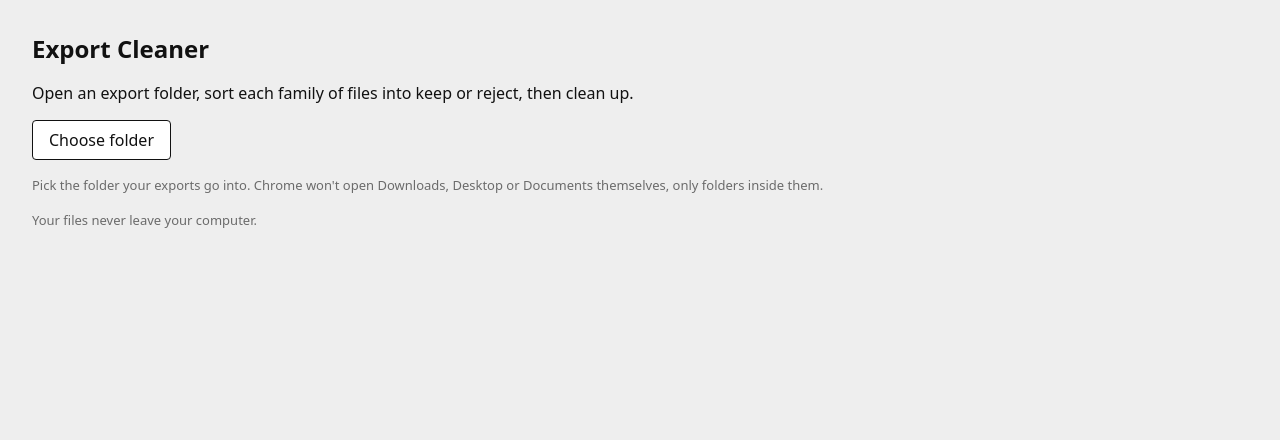
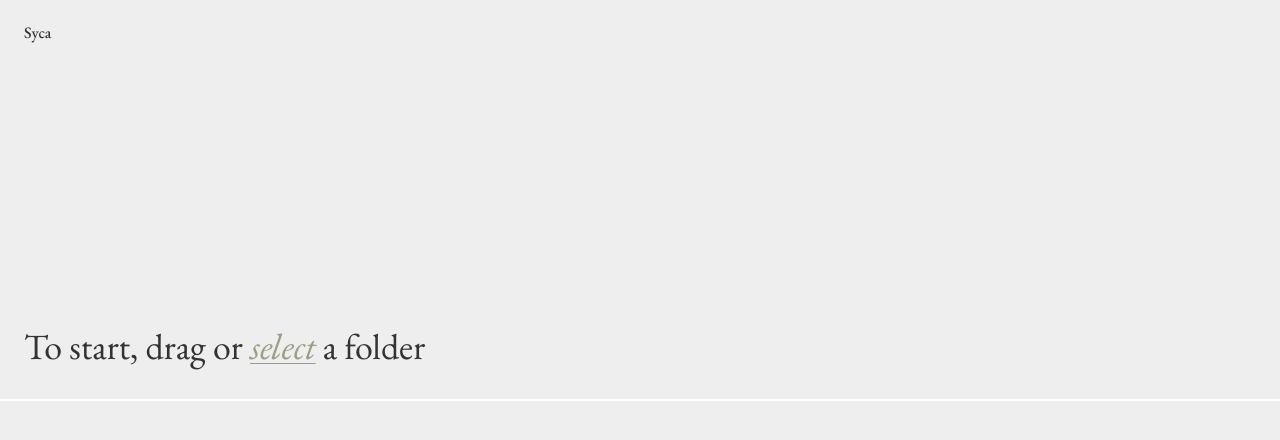
Before and after one commit to ryanjhabib/entp4332, a website built with Vite: page export-cleaner/index.html in a window 1280 px wide. Built offline with nearby package versions, Linux system fonts and the light colour scheme.

Commit message:
Open Syca with the centered folder intro
Replace the placeholder start screen with Syca, the 36px EB Garamond intro, and an italic underlined select control. Use five stretch columns with 24px margins and 12px gutters. Center a 2px #FFFFFF rule vertically on #EEEEEE; use a 28px visual text gap with a 4px font-metric adjustment.

Accept one dropped directory anywhere on the intro through the existing scan pipeline. Reject files and multiple items with a message; suppress file navigation and replacement drops during active runs. Folder handles are captured synchronously in the drop event.

Build passed. Chrome checked at 1800×1043, 900×800 and 375×812; the rule centers at 521.5, 400 and 406px, and the narrow intro wraps without overflow. Native select opened the folder picker. Synthetic browser events verified valid/invalid drops, active-run protection and picker routing; helper edge checks passed. Native Finder drag is still unverified.

```diff
--- a/export-cleaner/index.html
+++ b/export-cleaner/index.html
@@ -3,7 +3,7 @@
   <head>
     <meta charset="utf-8" />
     <meta name="viewport" content="width=device-width, initial-scale=1" />
-    <title>Export Cleaner</title>
+    <title>Syca</title>
   </head>
   <body>
     <!-- Each screen is a section; main.js shows one at a time. -->
@@ -18,14 +18,12 @@
     </section>
 
     <section class="screen" id="start" hidden>
-      <h1>Export Cleaner</h1>
-      <p>Open an export folder, sort each family of files into keep or reject, then clean up.</p>
-      <button id="choose">Choose folder</button>
-      <p class="muted">
-        Pick the folder your exports go into. Chrome won't open Downloads, Desktop or Documents themselves,
-        only folders inside them.
-      </p>
-      <p class="muted">Your files never leave your computer.</p>
+      <h1 class="start-brand">Syca</h1>
+      <div class="start-prompt">
+        <p class="start-intro">To start, drag or <button id="choose" type="button">select</button> a folder</p>
+        <p class="start-status" id="start-status" role="status" hidden></p>
+      </div>
+      <div class="start-rule" aria-hidden="true"></div>
     </section>
 
     <section class="screen" id="files" hidden>
--- a/export-cleaner/src/main.js
+++ b/export-cleaner/src/main.js
@@ -1,6 +1,6 @@
 import './style.css';
 import { $, show, plural, familyDates, exportFormat, formatSize } from './dom.js';
-import { isSupported, pickFolder, readFolder } from './scan.js';
+import { isSupported, pickFolder, droppedFolder, readFolder } from './scan.js';
 import { makeThumbnail } from './thumbs.js';
 import { describe } from './describe.js';
 import { groupFiles } from './group.js';
@@ -26,10 +26,46 @@ async function chooseFolder() {
     dir = await pickFolder();
   } catch (err) {
     if (err.name === 'AbortError') return; // the user closed the picker
-    throw err;
+    showFolderError(err);
+    return;
   }
-  await loadFolder(dir);
+  await openFolder(dir);
 }
+
+function showFolderError(error) {
+  const status = $('#start').hidden ? $('#file-count') : $('#start-status');
+  status.hidden = false;
+  status.textContent = error.message;
+}
+
+async function openFolder(dir) {
+  $('#start-status').hidden = true;
+  try {
+    await loadFolder(dir);
+  } catch (error) {
+    showFolderError(error);
+  }
+}
+
+// Anywhere on the intro accepts a folder; loaded runs cannot be replaced by a drop.
+document.addEventListener('dragover', (event) => {
+  if (!event.dataTransfer.types.includes('Files')) return;
+  event.preventDefault();
+  event.dataTransfer.dropEffect = $('#start').hidden ? 'none' : 'copy';
+});
+
+document.addEventListener('drop', async (event) => {
+  if (!event.dataTransfer.types.includes('Files')) return;
+  event.preventDefault();
+  if ($('#start').hidden) return;
+  try {
+    const dir = await droppedFolder(event.dataTransfer);
+    // A picker may have opened a folder while the dropped handle resolved.
+    if (!$('#start').hidden) await openFolder(dir);
+  } catch (error) {
+    if (!$('#start').hidden) showFolderError(error);
+  }
+});
 
 // Reads the folder fresh, makes previews and groups them. Used for a newly
 // picked folder and to rescan the same one after applying.
--- a/export-cleaner/src/scan.js
+++ b/export-cleaner/src/scan.js
@@ -13,6 +13,16 @@ export function pickFolder() {
   return window.showDirectoryPicker({ id: 'export-folder', mode: 'read' });
 }
 
+// Capture the handle promises in the drop event's own tick, before any await.
+export async function droppedFolder(dataTransfer) {
+  const items = Array.from(dataTransfer.items).filter(item => item.kind === 'file');
+  if (items.length !== 1) throw new Error('Drop one folder to start.');
+  if (!items[0].getAsFileSystemHandle) throw new Error('Use select to open a folder in this browser.');
+  const handle = await items[0].getAsFileSystemHandle();
+  if (handle?.kind !== 'directory') throw new Error('Drop a folder, rather than individual files.');
+  return handle;
+}
+
 // Lists matching files in the folder (not its subfolders), oldest first.
 // Each entry keeps its handle (needed later to move the file) and its File
 // (name, size, lastModified, and the bytes for thumbnails).
--- a/export-cleaner/src/style.css
+++ b/export-cleaner/src/style.css
@@ -43,6 +43,8 @@
   --color-keep: #1f7a3a;
   --color-reject: #b3261e;
   --color-thumb-bg: #f2f2f2;
+  --color-intro-text: #333333;
+  --color-select: #97a084;
 
   --font-sans: system-ui, -apple-system, "Helvetica Neue", Arial, sans-serif;
   --font-instrument-sans: "Instrument Sans", var(--font-sans);
@@ -60,6 +62,20 @@
   --space-5: 24px;
   --space-6: 32px;
   --space-7: 48px;
+
+  --grid-columns: 5;
+  --grid-margin: 24px;
+  --grid-gutter: 12px;
+  --intro-size: 36px;
+  --intro-line-height: 1.1;
+  --intro-gap: 28px;
+  --intro-optical-offset: 4px;
+  --intro-rule-width: 2px;
+  --brand-size: 16px;
+  --caption-size: 12px;
+  --caption-line-height: 1.4;
+  --font-weight-regular: 400;
+  --font-weight-medium: 500;
 
   --radius: 4px;
   --thumb-size: 160px;
@@ -112,8 +128,79 @@ button {
   cursor: pointer;
 }
 
+/* The intro owns the full viewport; the other app screens retain their layout. */
+#start {
+  position: fixed;
+  inset: 0;
+  display: grid;
+  grid-template-columns: repeat(var(--grid-columns), minmax(0, 1fr));
+  column-gap: var(--grid-gutter);
+  align-content: start;
+  padding: var(--grid-margin);
+  background: var(--color-bg);
+  color: var(--color-intro-text);
+  font-family: var(--font-eb-garamond);
+}
+
+.start-brand {
+  grid-column: 1;
+  margin: 0;
+  font-size: var(--brand-size);
+  font-weight: var(--font-weight-medium);
+  line-height: var(--intro-line-height);
+  letter-spacing: 0;
+}
+
+.start-prompt {
+  position: absolute;
+  right: var(--grid-margin);
+  bottom: calc(50% + var(--intro-rule-width) / 2 + var(--intro-gap) + var(--intro-optical-offset));
+  left: var(--grid-margin);
+}
+
+.start-intro {
+  margin: 0;
+  font-size: var(--intro-size);
+  font-weight: var(--font-weight-regular);
+  line-height: var(--intro-line-height);
+  letter-spacing: 0;
+}
+
 #choose {
-  margin-bottom: var(--space-4);
+  padding: 0;
+  border: 0;
+  border-radius: 0;
+  background: transparent;
+  color: var(--color-select);
+  font: inherit;
+  font-style: italic;
+  text-decoration: underline;
+  text-underline-offset: var(--space-1);
+  text-decoration-thickness: 1px;
+}
+
+#choose:focus-visible {
+  outline: 2px solid currentColor;
+  outline-offset: var(--space-1);
+}
+
+.start-rule {
+  position: absolute;
+  top: calc(50% - var(--intro-rule-width) / 2);
+  right: 0;
+  left: 0;
+  height: var(--intro-rule-width);
+  background: var(--color-surface);
+}
+
+.start-status {
+  position: absolute;
+  top: calc(100% + var(--space-2));
+  margin: 0;
+  font-family: var(--font-instrument-sans);
+  font-size: var(--caption-size);
+  font-weight: var(--font-weight-medium);
+  line-height: var(--caption-line-height);
 }
 
 button:disabled {
```
